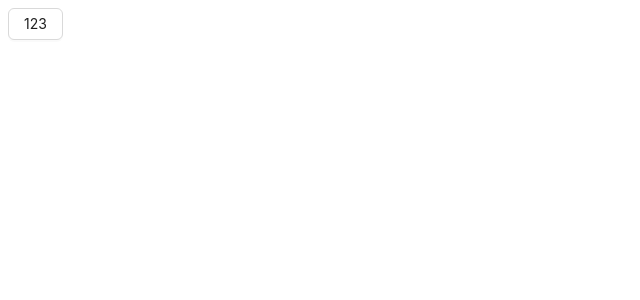
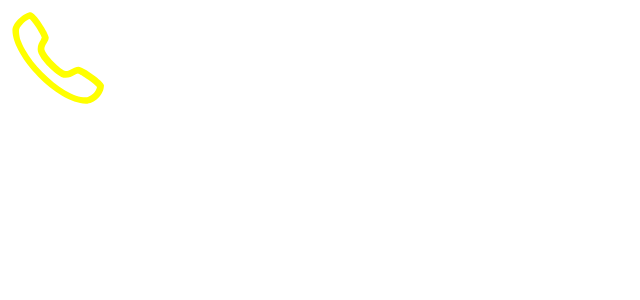
Before and after one commit to zxxj/use-admin-template, a Vue app: page / in a window 1280 px wide. Shown: the top 300 px of the page, without its empty margins (0-640 px from the left). Built offline with nearby package versions, Linux system fonts and the light colour scheme.

Commit message:
feat: 通过自定义插件注册svg组件为全局组件

```diff
--- a/components.d.ts
+++ b/components.d.ts
@@ -7,6 +7,7 @@ export {}
 
 declare module 'vue' {
   export interface GlobalComponents {
-    AButton: (typeof import('ant-design-vue/es'))['Button'];
+    AButton: (typeof import('ant-design-vue/es'))['Button']
+    UseSvgIcon: typeof import('./src/components/useSvgIcon.vue')['default']
   }
 }
--- a/package.json
+++ b/package.json
@@ -41,6 +41,7 @@
     "typescript": "^5.0.2",
     "unplugin-vue-components": "^0.25.2",
     "vite": "^4.4.5",
+    "vite-plugin-svg-icons": "^2.0.1",
     "vue-tsc": "^1.8.5"
   }
 }
--- a/src/App.vue
+++ b/src/App.vue
@@ -1,7 +1,10 @@
 <template>
-  <Button>123</Button>
+  <useSvgIcon
+    :icon-name="'phone'"
+    :width="100"
+    :height="100"
+    :color="'yellow'"
+  />
 </template>
-<script setup lang="ts">
-import { Button } from 'ant-design-vue';
-</script>
+<script setup lang="ts"></script>
 <style scoped></style>
--- /dev/null
+++ b/src/components/index.ts
@@ -0,0 +1,12 @@
+import useSvgIconVue from './useSvgIcon.vue';
+import { App, Component } from 'vue';
+
+const components: { [name: string]: Component } = { useSvgIconVue };
+
+export default {
+  install(app: App) {
+    Object.keys(components).forEach((key: string) => {
+      app.component(key, components[key]);
+    });
+  },
+};
--- /dev/null
+++ b/src/components/useSvgIcon.vue
@@ -0,0 +1,36 @@
+<template>
+  <div class="use-svg-icon">
+    <svg :style="{ width, height }">
+      <use :xlink:href="prefix + iconName" :fill="color" />
+    </svg>
+  </div>
+</template>
+<script setup lang="ts">
+defineProps({
+  prefix: {
+    type: String,
+    default: '#icon-',
+  },
+
+  iconName: {
+    type: String,
+  },
+
+  width: {
+    type: Number,
+    default: 50,
+  },
+
+  height: {
+    type: Number,
+    default: 50,
+  },
+
+  color: {
+    type: String,
+    default: '#f00',
+  },
+});
+</script>
+
+<style scoped lang="less"></style>
--- a/src/main.ts
+++ b/src/main.ts
@@ -1,5 +1,8 @@
 import { createApp } from 'vue';
 import App from '@/App.vue';
+import 'virtual:svg-icons-register';
+import globalComponents from './components/index';
 
 const app = createApp(App);
+app.use(globalComponents);
 app.mount('#app');
--- a/vite.config.ts
+++ b/vite.config.ts
@@ -3,10 +3,15 @@ import path from 'path';
 import vue from '@vitejs/plugin-vue';
 import Components from 'unplugin-vue-components/vite';
 import { AntDesignVueResolver } from 'unplugin-vue-components/resolvers';
+import { createSvgIconsPlugin } from 'vite-plugin-svg-icons';
 // https://vitejs.dev/config/
 export default defineConfig({
   plugins: [
     vue(),
+    createSvgIconsPlugin({
+      iconDirs: [path.resolve(process.cwd(), 'src/assets/icons')],
+      symbolId: 'icon-[dir]-[name]',
+    }),
     Components({
       resolvers: [
         AntDesignVueResolver({
```
Also changed, not shown: src/assets/icons/phone.svg (added), 1 other file (tests, documents, lock files or other folders).
